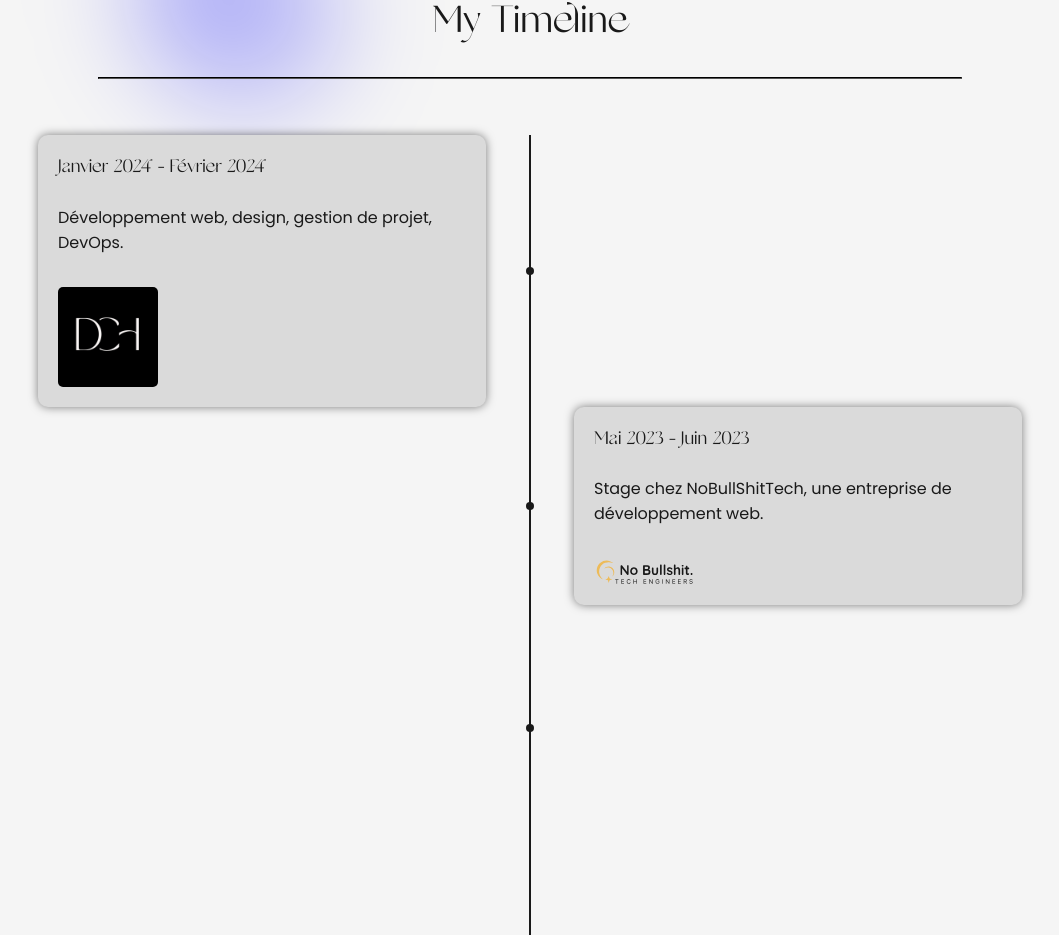
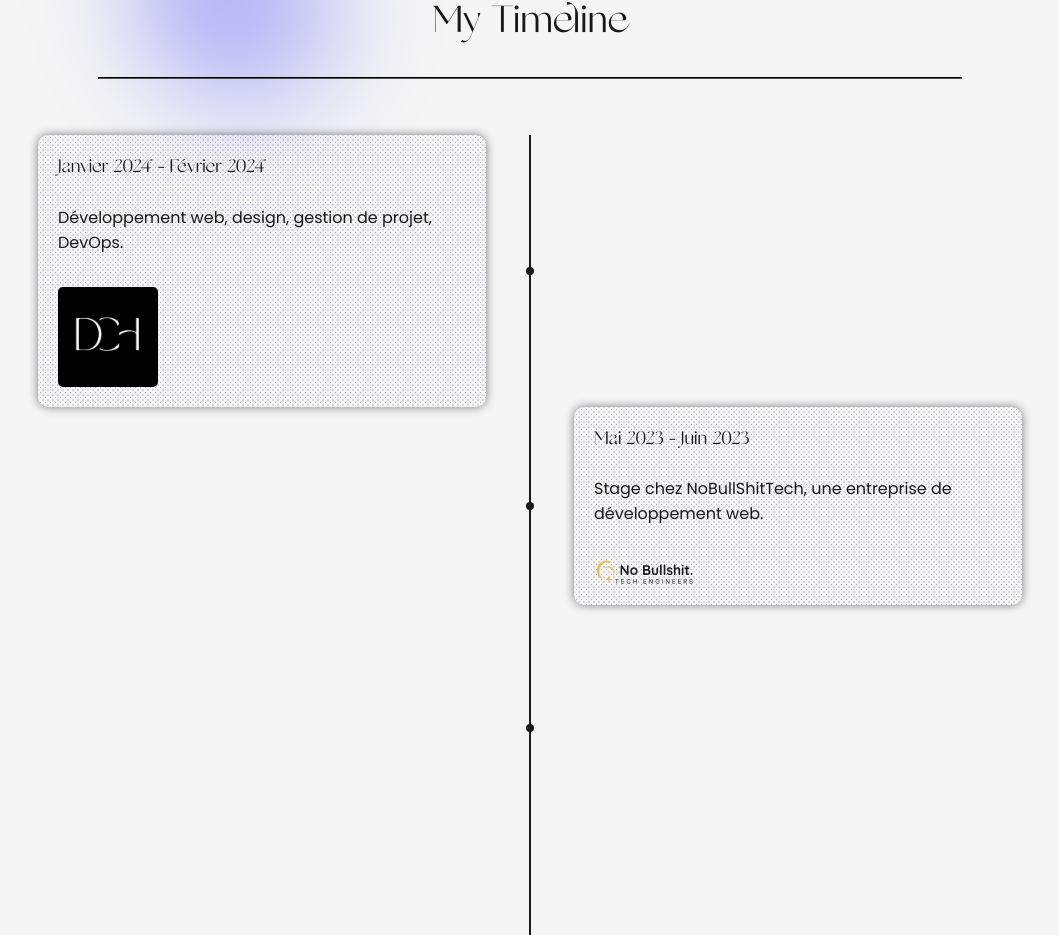
Before and after one commit to D-Seonay/portfolio-matheo-delaunay-2024, a React (Create React App) app: page /about in a window 1280 px wide. Shown: the part 2839-3774 px from the top of the page, without its empty margins (110-1169 px from the left). Built offline with nearby package versions, Linux system fonts and the light colour scheme.

Commit message:
feat: add style content

```diff
--- a/src/component/ui/Timeline.jsx
+++ b/src/component/ui/Timeline.jsx
@@ -1,5 +1,5 @@
 import React, { useEffect, useState, useRef } from 'react';
-import styled from 'styled-components';
+import styled, { css } from 'styled-components';
 import { useTheme } from "../ThemeContext";
 import { Element } from 'react-scroll';
 import logoEPSI from "../../img/logo-timeline/LOGO_EPSI.png";
@@ -75,14 +75,27 @@ const TimelineDot = styled.div`
 `;
 
 const TimelineContent = styled.div`
-  margin-${props => (props.isOdd ? 'right' : 'left')}: 20px;
+  /* Marge conditionnelle */
+  ${props => css`
+    margin-${props.isOdd ? 'right' : 'left'}: 20px;
+  `}
+
   padding: 20px;
   min-width: 30vw;
   max-width: 35vw;
   border-radius: 10px;
+
+  /* Couleur de fond conditionnelle basée sur le thème */
   background-color: ${props => (props.theme === 'light' ? '#DADADA' : '#404040')};
+
+  /* Effet granuleux avec gradients radiaux */
+  background: radial-gradient(circle, rgba(31, 38, 135, 0.37) 10%, rgba(255, 0, 0, 0) 1%),
+              radial-gradient(circle, rgba(0, 0, 0, 0.5) 1%, rgba(255, 0, 0, 0) 1%);
+  background-size: 5px 5px, 5px 5px;
+  background-position: 0 0, 2.5px 2.5px;
   box-shadow: 0 0 10px rgba(0, 0, 0, 0.5);
 
+  /* Réactivité pour différentes tailles d'écran */
   @media (max-width: 1024px) {
     min-width: 65vw;
     margin: 20px 0;
```
